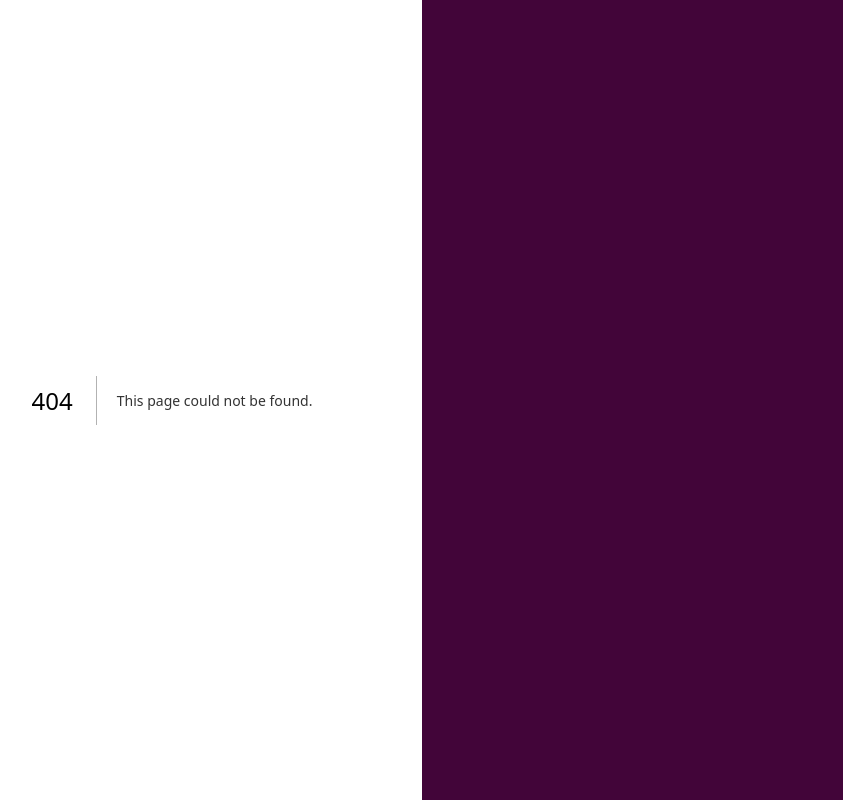
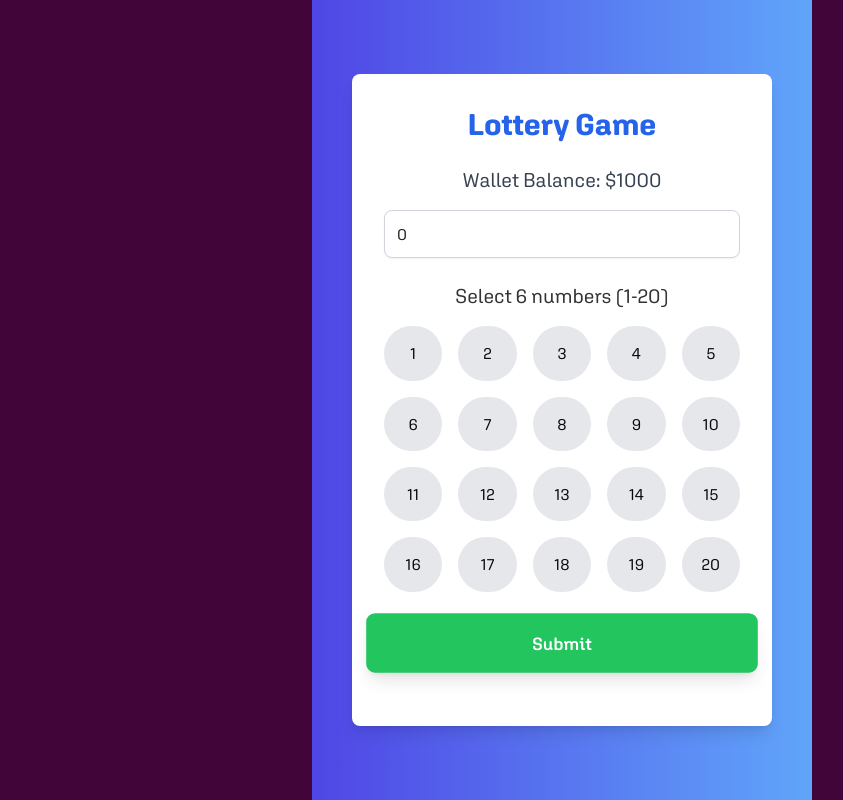
Before and after one commit to mohit49/telegram-mini-app, a Next.js app: page /lottry in a window 1280 px wide. Before the commit this address had no page. Shown: the whole page, without its empty margins (78-921 px from the left). Built offline with nearby package versions, Linux system fonts and the light colour scheme.

Commit message:
flappy img

```diff
--- /dev/null
+++ b/pages/lottry.tsx
@@ -0,0 +1,170 @@
+import React, { useState } from 'react';
+import { useSpring, animated } from 'react-spring';
+
+// Lottery Game Component
+const LotteryGame: React.FC = () => {
+  const [userNumbers, setUserNumbers] = useState<number[]>([]);
+  const [winningNumbers, setWinningNumbers] = useState<number[]>([]);
+  const [matchCount, setMatchCount] = useState<number | null>(null);
+  const [betAmount, setBetAmount] = useState<number>(0);
+  const [prize, setPrize] = useState<number>(0);
+  const [walletBalance, setWalletBalance] = useState<number>(1000); // Total wallet balance
+
+  // Helper function to generate random numbers (from 1 to 20)
+  const generateRandomNumbers = (): number[] => {
+    let numbers: Set<number> = new Set();
+    while (numbers.size < 6) {
+      const randomNumber = Math.floor(Math.random() * 20) + 1;
+      numbers.add(randomNumber);
+    }
+    return Array.from(numbers);
+  };
+
+  // Animation for the button and number reveal
+  const buttonSpring = useSpring({
+    transform: 'scale(1.1)',
+    from: { transform: 'scale(1)' },
+    reset: true,
+    reverse: false,
+  });
+
+  // Handle the number selection (click event)
+  const handleNumberSelect = (num: number) => {
+    if (userNumbers.length < 6) {
+      if (!userNumbers.includes(num)) {
+        setUserNumbers([...userNumbers, num]);
+      }
+    } else {
+      alert('You can only select 6 numbers.');
+    }
+  };
+
+  // Handle bet change
+  const handleBetChange = (e: React.ChangeEvent<HTMLInputElement>) => {
+    const value = parseInt(e.target.value, 10);
+    if (!isNaN(value) && value >= 0 && value <= walletBalance) {
+      setBetAmount(value);
+    }
+  };
+
+  // Handle form submission
+  const handleSubmit = () => {
+    if (userNumbers.length !== 6) {
+      alert('Please select 6 numbers.');
+      return;
+    }
+
+    if (betAmount <= 0 || betAmount > walletBalance) {
+      alert('Please enter a valid bet amount.');
+      return;
+    }
+
+    // Deduct bet amount from wallet
+    setWalletBalance(walletBalance - betAmount);
+
+    // Shuffle numbers while waiting for the result
+    let shuffledNumbers: number[] = Array.from({ length: 20 }, (_, index) => index + 1);
+    shuffledNumbers = shuffleArray(shuffledNumbers);
+    setWinningNumbers(shuffledNumbers);
+
+    // Simulate a delay for lottery result
+    setTimeout(() => {
+      const generatedWinningNumbers = generateRandomNumbers();
+      setWinningNumbers(generatedWinningNumbers);
+
+      // Compare user numbers with winning numbers
+      const matches = userNumbers.filter(num => generatedWinningNumbers.includes(num));
+      setMatchCount(matches.length);
+
+      // Calculate prize based on matching numbers
+      const prizeMultipliers = [0, 0, 10, 100, 1000, 5000, 10000]; // Prize multiplier for matches
+      const prizeMoney = betAmount * prizeMultipliers[matches.length];
+      setPrize(prizeMoney);
+    }, 2000); // 2 seconds delay for result
+
+  };
+
+  // Shuffle array function (for animation effect)
+  const shuffleArray = (array: number[]) => {
+    for (let i = array.length - 1; i > 0; i--) {
+      const j = Math.floor(Math.random() * (i + 1));
+      [array[i], array[j]] = [array[j], array[i]];
+    }
+    return array;
+  };
+
+  return (
+    <div className="min-h-screen bg-gradient-to-r from-indigo-600 to-blue-400 p-10 flex items-center justify-center">
+      <div className="bg-white p-8 rounded-lg shadow-lg w-full max-w-lg">
+        <h1 className="text-3xl font-bold text-center text-blue-600 mb-6">Lottery Game</h1>
+
+        {/* Wallet Balance */}
+        <div className="mb-4 text-center">
+          <h2 className="text-xl text-gray-700">Wallet Balance: ${walletBalance}</h2>
+        </div>
+
+        {/* Bet Section */}
+        <div className="mb-6">
+          <input
+            type="number"
+            value={betAmount}
+            onChange={handleBetChange}
+            placeholder="Enter your bet amount"
+            className="w-full p-3 border border-gray-300 rounded-lg shadow-sm focus:outline-none focus:ring-2 focus:ring-blue-500"
+          />
+        </div>
+
+        {/* User Number Selection */}
+        <h2 className="text-xl text-center mb-4">Select 6 numbers (1-20)</h2>
+        <div className="grid grid-cols-5 gap-4 mb-6">
+          {/* Display numbers from 1 to 20 as selectable boxes */}
+          {Array.from({ length: 20 }, (_, index) => {
+            const num = index + 1;
+            const isSelected = userNumbers.includes(num);
+            return (
+              <div
+                key={num}
+                onClick={() => handleNumberSelect(num)}
+                className={`p-4 text-center cursor-pointer rounded-full ${
+                  isSelected
+                    ? 'bg-green-500 text-white'
+                    : 'bg-gray-200 hover:bg-gray-300'
+                } transition-all duration-200`}
+              >
+                {num}
+              </div>
+            );
+          })}
+        </div>
+
+        {/* Submit Button with animation */}
+        <animated.button
+          style={buttonSpring}
+          onClick={handleSubmit}
+          className="w-full p-4 bg-green-500 text-white font-semibold rounded-lg shadow-lg hover:bg-green-600 transition duration-300"
+        >
+          Submit
+        </animated.button>
+
+        {/* Results Section */}
+        <div className="mt-6 text-center">
+          {matchCount !== null && (
+            <div>
+              <h2 className="text-2xl text-blue-600 mb-4">Winning Numbers: {winningNumbers.join(', ')}</h2>
+              <h3 className={`text-xl ${matchCount > 0 ? 'text-green-600' : 'text-red-600'}`}>
+                {matchCount > 0 ? `You matched ${matchCount} number(s)!` : 'Better luck next time!'}
+              </h3>
+              {betAmount > 0 && (
+                <div className="mt-4">
+                  <h4 className="text-xl font-bold">Your Prize: ${prize}</h4>
+                </div>
+              )}
+            </div>
+          )}
+        </div>
+      </div>
+    </div>
+  );
+};
+
+export default LotteryGame;
```
Also changed, not shown: public/flappy.gif.
